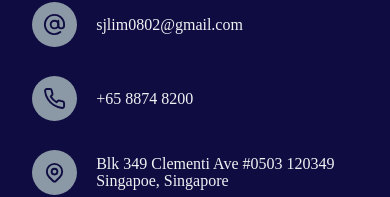
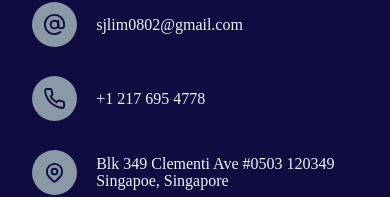
Before and after one commit to Eliuth0304/portfolio-react, a React (Create React App) app: page / in a window 390 px wide. Shown: the part 6053-6250 px from the top of the page. Built offline with nearby package versions, Linux system fonts and the light colour scheme; no server answers; a web font is replaced by a local one.

Commit message:
upgrade phone number

```diff
--- a/src/data/contactsData.js
+++ b/src/data/contactsData.js
@@ -1,6 +1,6 @@
 export const contactsData = {
   email: "sjlim0802@gmail.com",
-  phone: "+65 8874 8200",
+  phone: "+1 217 695 4778",
   address: "Blk 349 Clementi Ave #0503 120349 Singapoe, Singapore",
   github: "https://github.com/mrlim0802",
   linkedIn: "https://www.linkedin.com/in/lim-say-juan-569438269",
```
